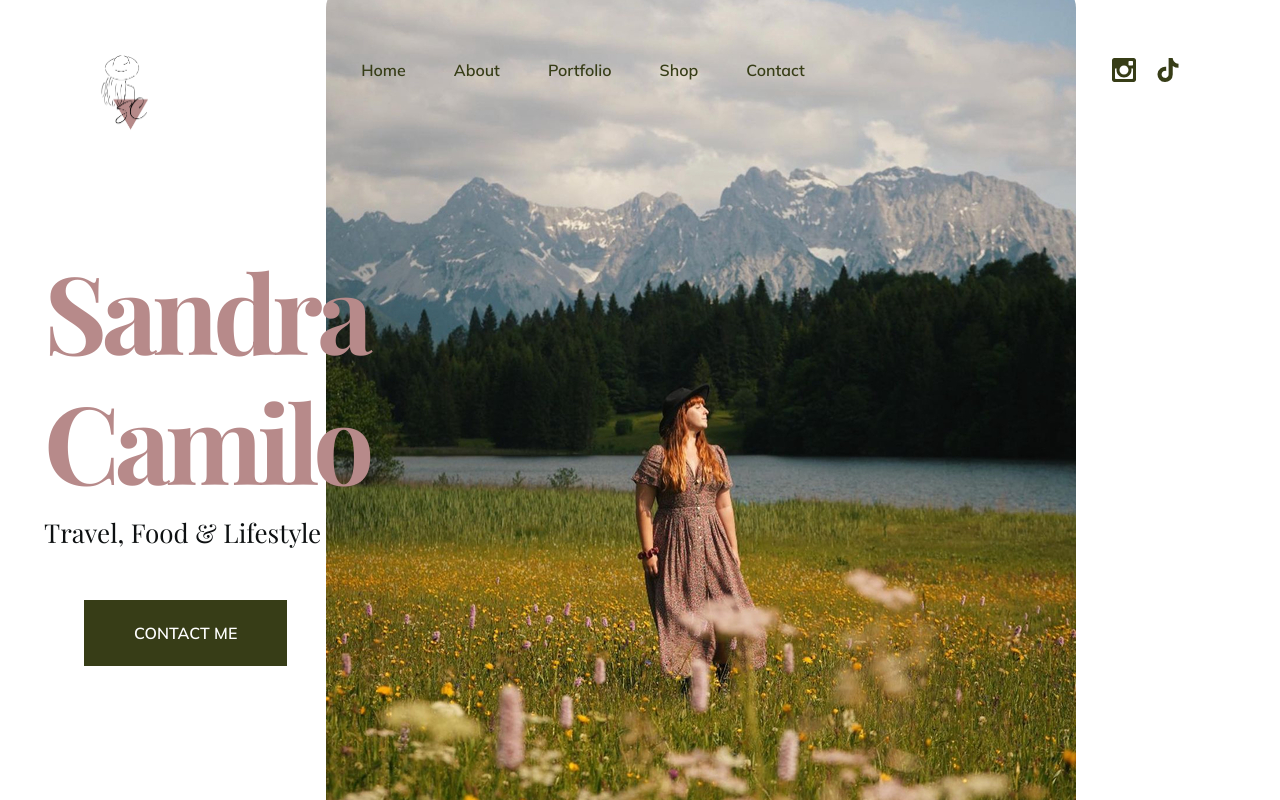
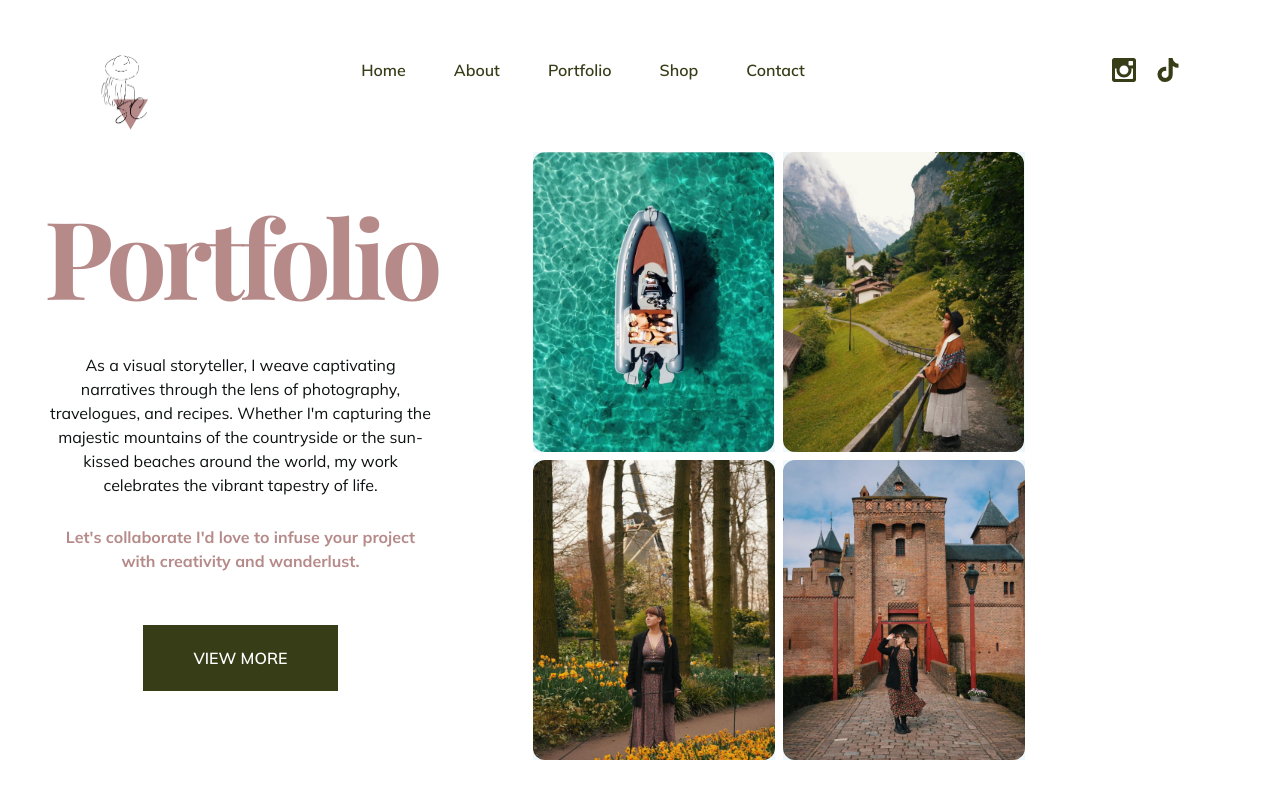
Before and after one commit to PedroRobalo1994/sandra-website, a React (Create React App) app: page /#/portfolio in a window 1280 px wide. Before the commit this address led to /. Built offline with nearby package versions, Linux system fonts and the light colour scheme; the HTML template or start-up script is replaced by a standard one; a web font is replaced by a local one.

Commit message:
Add Collaborations page and update heading styles

```diff
--- a/src/components/AnimRoutes.js
+++ b/src/components/AnimRoutes.js
@@ -7,6 +7,7 @@
 import Contact from '../pages/Contact';
 import {Routes, Route, useLocation} from 'react-router-dom';
 import { AnimatePresence } from 'framer-motion';
+import Collaborations from '../pages/Collaborations';
 
 
 const AnimRoutes = () => {
@@ -19,6 +20,7 @@
       <Route path="/portfolio" element={<Portfolio/>}/>
       <Route path="/shop" element={<Shop/>}/>
       <Route path="/contact" element={<Contact/>}/>
+      <Route path="/portfolio/collaborations" element={<Collaborations/>}/>
     </Routes>;
   </AnimatePresence>);
 };
--- a/src/index.css
+++ b/src/index.css
@@ -9,6 +9,9 @@
   .h1 {
     @apply text-[54px] lg:text-[108px] font-primary font-bold capitalize leading-[120%] tracking-[-0.05em] mb-2;
   }
+  .h2 {
+    @apply text-[52px] lg:text-[52px] font-primary mb-4 lg:mb-12;
+  }
   .section {
     @apply h-screen w-screen;
   }
--- /dev/null
+++ b/src/pages/Collaborations.js
@@ -0,0 +1,21 @@
+import React from 'react';
+import { motion } from 'framer-motion';
+import { transition1 } from '../transitions';
+
+const Collaborations = () => {
+  return(
+    <motion.section initial={{opacity: 0, y:"100%"}} animate={{opacity: 1, y:0}} exit={{opacity:0, y:"100%"}} transition={{transition1}} className='section lg:overflow-hidden'>
+      <div className='container mx-auto h-full relative flex items-center justify-center'>
+        <div className='flex flex-col lg:flex-row h-full items-center'>
+          {/* text */}
+          <motion.div initial={{opacity: 0, y:"-80%"}} animate={{opacity: 1, y:0}} exit={{opacity:0, y:"-80%"}} transition={{transition1}} className='flex flex-col items-center'>
+            <h1 className='h1 text-pink mb-8 text-center'>Collaborations</h1>
+            <h2 className='h2 text-left'>Salvaterra Country House</h2>
+          </motion.div>
+        </div>
+      </div>
+    </motion.section>
+  );
+};
+
+export default Collaborations;
--- a/src/pages/Home.js
+++ b/src/pages/Home.js
@@ -12,7 +12,7 @@
         {/* text */}
         <motion.div initial={{opacity: 0, y:"-50%"}} animate={{opacity: 1, y:0}} exit={{opacity:0, y:"-50%"}} transition={{transition1}} className='w-full pt-28  pb-14 lg:pt-0 lg:pb-0 lg:w-auto z-10 lg:absolute flex flex-col justify-center items-center lg:items-start'>
           <h1 className='h1 text-pink'>Sandra<br/>Camilo</h1>
-        <p className='text-[26px] lg:text-[26px] font-primary mb-4 lg:mb-12'>Travel, Food & Lifestyle</p>
+        <p className='h2 text-[26px] lg:text-[26px]'>Travel, Food & Lifestyle</p>
         <Link to={'/contact'} className='btn bg-green mx-10'>Contact Me</Link>
         </motion.div>
         {/* img */}
--- a/src/pages/Portfolio.js
+++ b/src/pages/Portfolio.js
@@ -23,7 +23,7 @@
               <p className='p-1 text-pink'>Let's collaborate I'd love to infuse your project with creativity and wanderlust.</p>
             </strong>
             </p>
-            <Link to={'/contact'} className='btn mb-[30px] mx-auto lg:mx-0 bg-green'>View More</Link>
+            <Link to={'/portfolio/collaborations'} className='btn mb-[30px] mx-auto lg:mx-0 bg-green'>View More</Link>
           </motion.div>
           {/* image grid */}
           <div className='grid grid-cols-2 lg:gap-2'>
```
